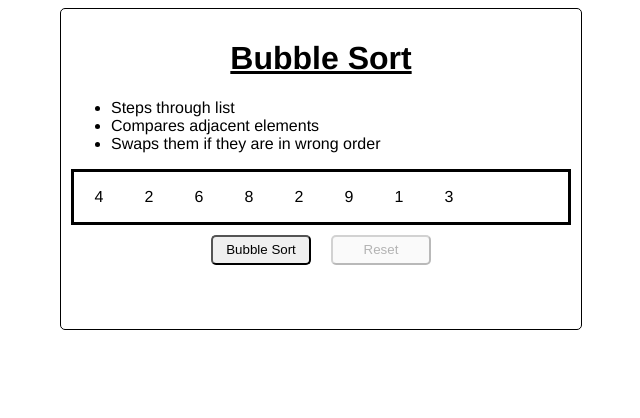
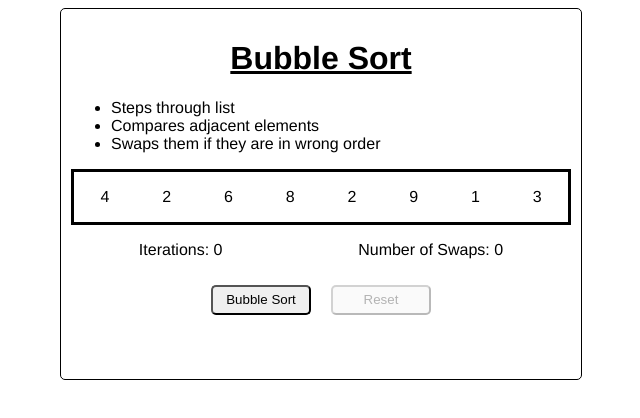
Before and after one commit to pcon92/Vue-Sorting-Page, a Vue app: page / in a window 1280 px wide. Shown: the top 418 px of the page, without its empty margins (319-959 px from the left). Built offline with nearby package versions, Linux system fonts and the light colour scheme; a web font is replaced by a local one.

Commit message:
added iteration and number of swaps stats

```diff
--- a/src/components/BubbleSort.vue
+++ b/src/components/BubbleSort.vue
@@ -20,6 +20,10 @@
 			</transition-group>
 		</div>
 		<div>
+			<div id="stats">
+				<p>Iterations: {{ iterations }}</p>
+				<p>Number of Swaps: {{ numberOfSwaps }}</p>
+			</div>
 			<button
 				type="button"
 				class="btn"
@@ -53,6 +57,8 @@ export default {
 		return {
 			// JSON methods used to 'deep copy' array allowing reset to prop values
 			numbers: JSON.parse(JSON.stringify(this.startingNumbers)),
+			iterations: 0,
+			numberOfSwaps: 0,
 			btnPressed: false,
 			isSorted: false,
 		};
@@ -61,6 +67,7 @@ export default {
 		async startBubbleSort() {
 			let madeSwap;
 			this.btnPressed = true;
+			this.iterations = 0;
 			do {
 				madeSwap = false;
 				for (let i = 0; i < this.numbers.length; i++) {
@@ -69,9 +76,13 @@ export default {
 						this.numbers[i + 1] = this.numbers[i];
 						this.numbers[i] = holdingValue;
 						madeSwap = true;
+						this.numberOfSwaps++;
 						// from top answer https://stackoverflow.com/questions/951021/what-is-the-javascript-version-of-sleep
 						await new Promise((r) => setTimeout(r, 1100));
 					}
+				}
+				if (madeSwap) {
+					this.iterations++;
 				}
 			} while (madeSwap);
 			this.btnPressed = false;
@@ -80,6 +91,7 @@ export default {
 		resetNumbers() {
 			this.numbers = JSON.parse(JSON.stringify(this.startingNumbers));
 			this.isSorted = false;
+			this.iterations = 0;
 		},
 	},
 };
@@ -90,7 +102,7 @@ export default {
 @import "../assets/styles/variables.css";
 
 #outer-container {
-	height: 300px;
+	height: 350px;
 	width: 500px;
 	border: 1px solid black;
 	box-shadow: 3px 3px 10px var(--light-black);
@@ -113,9 +125,9 @@ export default {
 	border: 3px solid black;
 }
 .number-div {
-	width: 50px;
 	list-style: none;
 	display: flex;
+	flex: 1;
 	justify-content: center;
 	align-items: center;
 	border: 1px dotted var(--light-black);
@@ -126,6 +138,10 @@ export default {
 	transition: all 1s ease-in-out;
 	background-color: var(--light-red);
 }
+#stats {
+	display: flex;
+	justify-content: space-around;
+}
 .btn {
 	height: 30px;
 	width: 100px;
```
